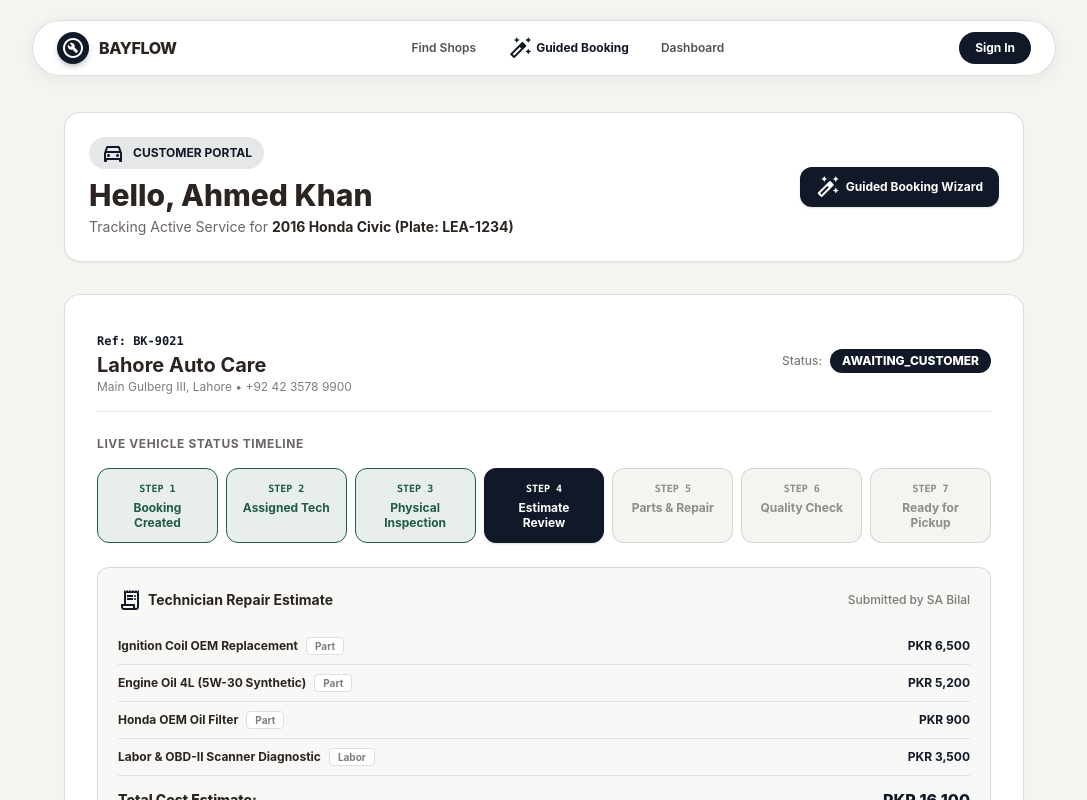
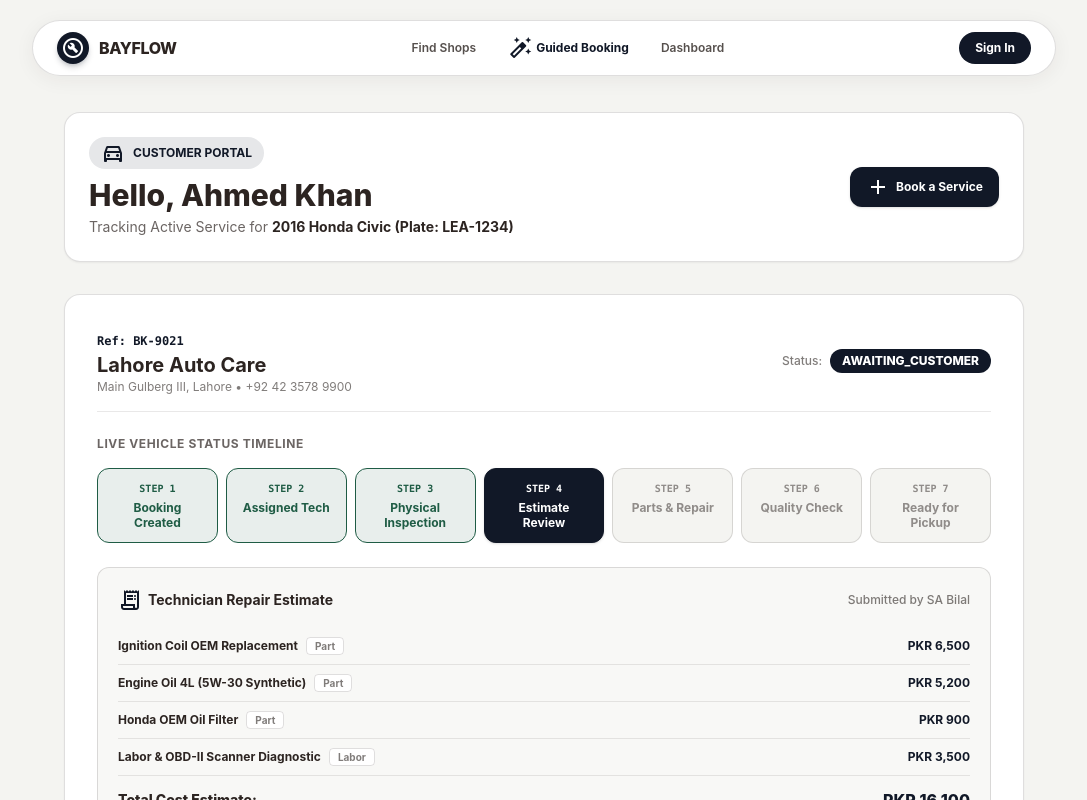
Before and after one commit to suleman2028nust/BayFlow-LoopLab, a Next.js app in the folder Frontend/: page /customer in a window 1280 px wide. Shown: the top 800 px of the page, without its empty margins (96-1183 px from the left). Built offline with nearby package versions, Linux system fonts and the light colour scheme.

Commit message:
Change booking link to point to shops page

```diff
--- a/Frontend/app/customer/page.tsx
+++ b/Frontend/app/customer/page.tsx
@@ -59,11 +59,11 @@ export default function CustomerPortalPage() {
           </div>
 
           <Link
-            href="/book"
+            href="/shops"
             className="px-4 py-2 bg-[#111827] text-white text-xs font-bold rounded-xl hover:bg-[#0F172A] transition-all flex items-center gap-1.5 shadow"
           >
-            <span className="material-symbols-outlined text-base">auto_fix_high</span>
-            <span>Guided Booking Wizard</span>
+            <span className="material-symbols-outlined text-base">add</span>
+            <span>Book a Service</span>
           </Link>
         </div>
 
```
